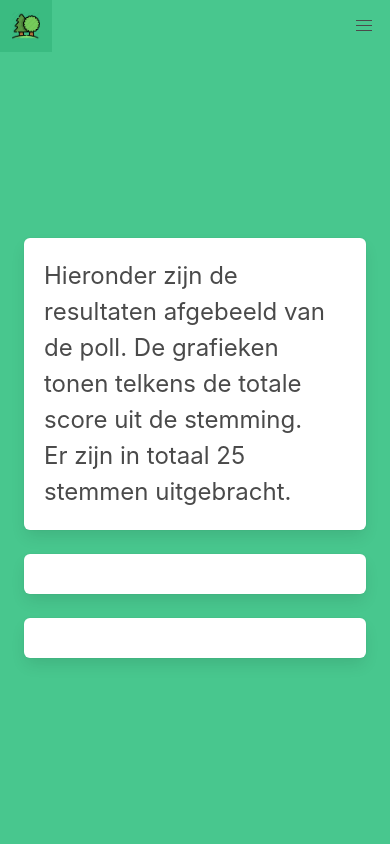
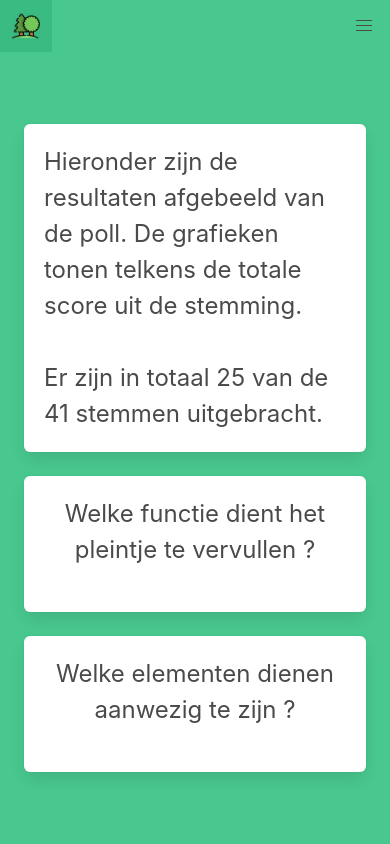
Before and after one commit to binomaiheu/poll-app, a Flask app: template poll/templates/results.html in a window 390 px wide. Run offline with Flask 2, Linux system fonts and the light colour scheme; the template is opened without the code that fills it, so the values that code supplies are empty; some libraries are stand-ins or nearby versions.

Commit message:
moved title in html, not in plotly for it to be responsive

```diff
--- a/poll/templates/results.html
+++ b/poll/templates/results.html
@@ -6,23 +6,20 @@
 <div class="box">
   <div class="content is-large">
     <p style="text-align: left;">Hieronder zijn de resultaten afgebeeld van de poll. De grafieken tonen telkens de totale score
-    uit de stemming.<br />Er zijn in totaal 25 stemmen uitgebracht.</p>
+    uit de stemming.<br /><br />Er zijn in totaal 25 van de 41 stemmen uitgebracht.</p>
   </div>
 </div>
 
 <div class="box">
+    <div class="content is-large">
+        <p>Welke functie dient het pleintje te vervullen ?</p>
+      </div>
     <div class="content is-large">
     <div id="chart_functions" class="chart">
         <script type="text/javascript">
             var data = {{ graph_functions | safe }};
             console.log(data);
             var layout = {
-                title: {
-                    text: 'Welke functie dient het pleintje te vervullen ?',
-                    font: {
-                        size: 24
-                    }
-                },
                 height: 350,
                 yaxis: {
                     automargin: true
@@ -45,17 +42,14 @@
 
 <div class="box">
     <div class="content is-large">
+        <p>Welke elementen dienen aanwezig te zijn ?</p>
+      </div>
+    <div class="content is-large">
     <div id="chart_elements" class="chart">
         <script type="text/javascript">
             var data = {{ graph_elements | safe }};
             console.log(data);
             var layout = {
-                title: {
-                    text: 'Welke elementen dienen aanwezig te zijn ?',
-                    font: {
-                        size: 24
-                    }
-                },
                 height: 1200,
                 yaxis: {
                     automargin: true
```
